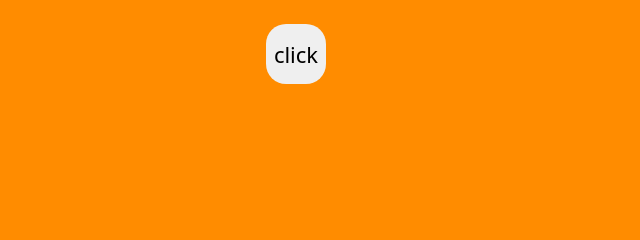
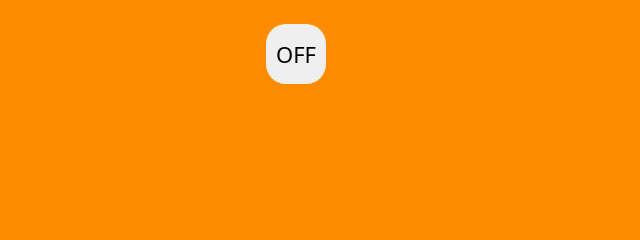
Before and after one commit to nairaghvaladze/js-18, a plain HTML site: page index.html in a window 1280 px wide. Shown: the top 240 px of the page, 344-984 px from the left. Drawn offline with nearby package versions, Linux system fonts and the light colour scheme.

Commit message:
Update index.html

```diff
--- a/index.html
+++ b/index.html
@@ -13,7 +13,7 @@
 </head>
 <body  >
 
-<input class="input1 mt-4" type="button" value="click" id="onoff" onclick="onooff()">
+<input class="input1 mt-4" type="button" value="OFF" id="onoff" onclick="onooff()">
 
 
 <div class="container">
```
